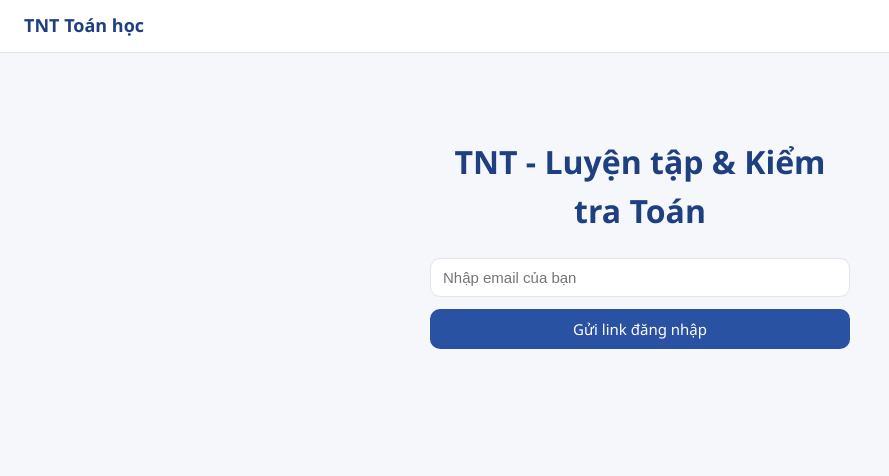
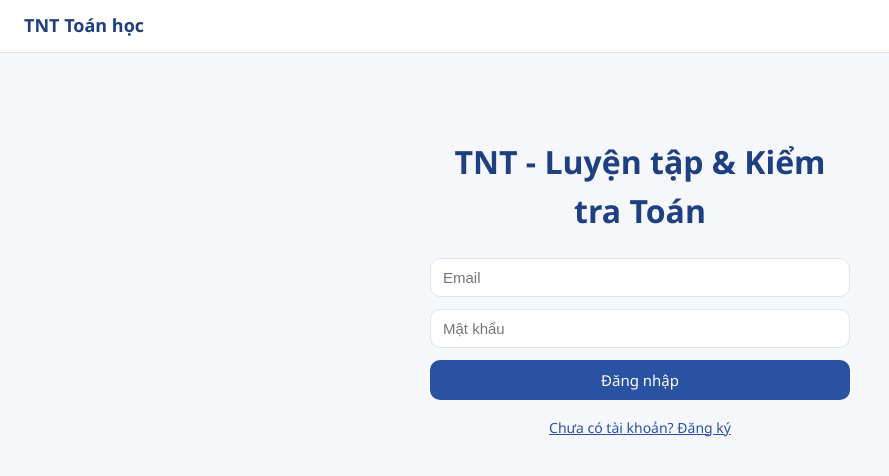
Before and after one commit to chuyencuatuong/TNT-THI-ONLINE, a React (Vite) app: page /dang-nhap in a window 1280 px wide. Shown: the top 476 px of the page, without its empty margins (0-889 px from the left). Built offline with nearby package versions, Linux system fonts and the light colour scheme; no server answers.

Commit message:
Add files via upload

```diff
--- a/src/lib/auth.tsx
+++ b/src/lib/auth.tsx
@@ -13,7 +13,12 @@ interface AuthState {
   session: Session | null;
   profile: Profile | null;
   loading: boolean;
-  signInWithEmail: (email: string) => Promise<{ error: string | null }>;
+  /** Đăng nhập bằng email + mật khẩu đã có sẵn tài khoản. */
+  signIn: (email: string, password: string) => Promise<{ error: string | null }>;
+  /** Tạo tài khoản mới bằng email + mật khẩu (không gửi email xác nhận). */
+  signUp: (email: string, password: string) => Promise<{ error: string | null }>;
+  /** Đổi mật khẩu khi đã đăng nhập (không cần email). */
+  changePassword: (newPassword: string) => Promise<{ error: string | null }>;
   signOut: () => Promise<void>;
   /** Gọi sau khi người dùng mới đăng nhập lần đầu, chưa có hồ sơ. */
   createProfile: (
@@ -62,13 +67,18 @@ export function AuthProvider({ children }: { children: ReactNode }) {
     return () => sub.subscription.unsubscribe();
   }, []);
 
-  async function signInWithEmail(email: string) {
-    const { error } = await supabase.auth.signInWithOtp({
-      email,
-      options: {
-        emailRedirectTo: window.location.origin + import.meta.env.BASE_URL,
-      },
-    });
+  async function signIn(email: string, password: string) {
+    const { error } = await supabase.auth.signInWithPassword({ email, password });
+    return { error: error?.message ?? null };
+  }
+
+  async function signUp(email: string, password: string) {
+    const { error } = await supabase.auth.signUp({ email, password });
+    return { error: error?.message ?? null };
+  }
+
+  async function changePassword(newPassword: string) {
+    const { error } = await supabase.auth.updateUser({ password: newPassword });
     return { error: error?.message ?? null };
   }
 
@@ -89,7 +99,16 @@ export function AuthProvider({ children }: { children: ReactNode }) {
 
   return (
     <AuthContext.Provider
-      value={{ session, profile, loading, signInWithEmail, signOut, createProfile }}
+      value={{
+        session,
+        profile,
+        loading,
+        signIn,
+        signUp,
+        changePassword,
+        signOut,
+        createProfile,
+      }}
     >
       {children}
     </AuthContext.Provider>
--- a/src/pages/LoginPage.tsx
+++ b/src/pages/LoginPage.tsx
@@ -1,21 +1,49 @@
 import { useState } from "react";
 import { useAuth } from "../lib/auth";
 
+function translateError(raw: string): string {
+  const msg = raw.toLowerCase();
+  if (msg.includes("invalid login credentials")) {
+    return "Sai email hoặc mật khẩu. Nếu đây là lần đầu vào web, hãy bấm \"Chưa có tài khoản? Đăng ký\" bên dưới.";
+  }
+  if (msg.includes("user already registered") || msg.includes("already been registered")) {
+    return "Email này đã có tài khoản rồi — hãy chuyển sang \"Đăng nhập\" thay vì đăng ký.";
+  }
+  if (msg.includes("password") && msg.includes("least")) {
+    return "Mật khẩu quá ngắn — cần ít nhất 6 ký tự.";
+  }
+  if (msg.includes("unable to validate email") || msg.includes("invalid email")) {
+    return "Email không hợp lệ, vui lòng kiểm tra lại.";
+  }
+  return raw;
+}
+
 export function LoginPage() {
-  const { session, profile, signInWithEmail, createProfile } = useAuth();
+  const { session, profile, signIn, signUp, createProfile } = useAuth();
+  const [mode, setMode] = useState<"signin" | "signup">("signin");
   const [email, setEmail] = useState("");
-  const [sent, setSent] = useState(false);
+  const [password, setPassword] = useState("");
+  const [confirmPassword, setConfirmPassword] = useState("");
   const [error, setError] = useState<string | null>(null);
+  const [busy, setBusy] = useState(false);
   const [fullName, setFullName] = useState("");
   const [role, setRole] = useState<"teacher" | "student">("student");
   const [saving, setSaving] = useState(false);
 
-  async function handleSendLink(e: React.FormEvent) {
+  async function handleSubmit(e: React.FormEvent) {
     e.preventDefault();
     setError(null);
-    const { error } = await signInWithEmail(email);
-    if (error) setError(error);
-    else setSent(true);
+
+    if (mode === "signup" && password !== confirmPassword) {
+      setError("Mật khẩu nhập lại không khớp.");
+      return;
+    }
+
+    setBusy(true);
+    const { error } =
+      mode === "signin" ? await signIn(email, password) : await signUp(email, password);
+    setBusy(false);
+    if (error) setError(translateError(error));
   }
 
   async function handleCreateProfile(e: React.FormEvent) {
@@ -70,25 +98,50 @@ export function LoginPage() {
   return (
     <div className="auth-page">
       <h1>TNT - Luyện tập & Kiểm tra Toán</h1>
-      {sent ? (
-        <p>
-          Đã gửi link đăng nhập tới <strong>{email}</strong>. Mở email và bấm
-          vào link để vào hệ thống (kiểm tra cả mục Spam nếu chưa thấy).
-        </p>
-      ) : (
-        <form onSubmit={handleSendLink} className="auth-form">
+      <form onSubmit={handleSubmit} className="auth-form">
+        <input
+          type="email"
+          placeholder="Email"
+          value={email}
+          onChange={(e) => setEmail(e.target.value)}
+          required
+        />
+        <input
+          type="password"
+          placeholder="Mật khẩu"
+          value={password}
+          onChange={(e) => setPassword(e.target.value)}
+          minLength={6}
+          required
+        />
+        {mode === "signup" && (
           <input
-            type="email"
-            placeholder="Nhập email của bạn"
-            value={email}
-            onChange={(e) => setEmail(e.target.value)}
+            type="password"
+            placeholder="Nhập lại mật khẩu"
+            value={confirmPassword}
+            onChange={(e) => setConfirmPassword(e.target.value)}
+            minLength={6}
             required
           />
-          <button className="btn-primary" type="submit">
-            Gửi link đăng nhập
-          </button>
-        </form>
-      )}
+        )}
+        <button className="btn-primary" type="submit" disabled={busy}>
+          {busy
+            ? "Đang xử lý..."
+            : mode === "signin"
+              ? "Đăng nhập"
+              : "Đăng ký tài khoản mới"}
+        </button>
+      </form>
+      <button
+        type="button"
+        className="btn-link"
+        onClick={() => {
+          setMode(mode === "signin" ? "signup" : "signin");
+          setError(null);
+        }}
+      >
+        {mode === "signin" ? "Chưa có tài khoản? Đăng ký" : "Đã có tài khoản? Đăng nhập"}
+      </button>
       {error && <p className="form-error">{error}</p>}
     </div>
   );
--- a/src/styles.css
+++ b/src/styles.css
@@ -144,7 +144,8 @@ a {
   margin-top: 20px;
 }
 .auth-form input[type="email"],
-.auth-form input[type="text"] {
+.auth-form input[type="text"],
+.auth-form input[type="password"] {
   padding: 10px 12px;
   border: 1px solid var(--color-border);
   border-radius: var(--radius);
@@ -154,6 +155,16 @@ a {
   display: flex;
   gap: 20px;
   justify-content: center;
+}
+.btn-link {
+  background: none;
+  border: none;
+  color: var(--color-primary, #2b4c8c);
+  text-decoration: underline;
+  cursor: pointer;
+  font-size: 14px;
+  margin-top: 14px;
+  padding: 4px;
 }
 .form-error {
   color: var(--color-danger);
```
Also changed, not shown: 2 other files (tests, documents, lock files or other folders).
